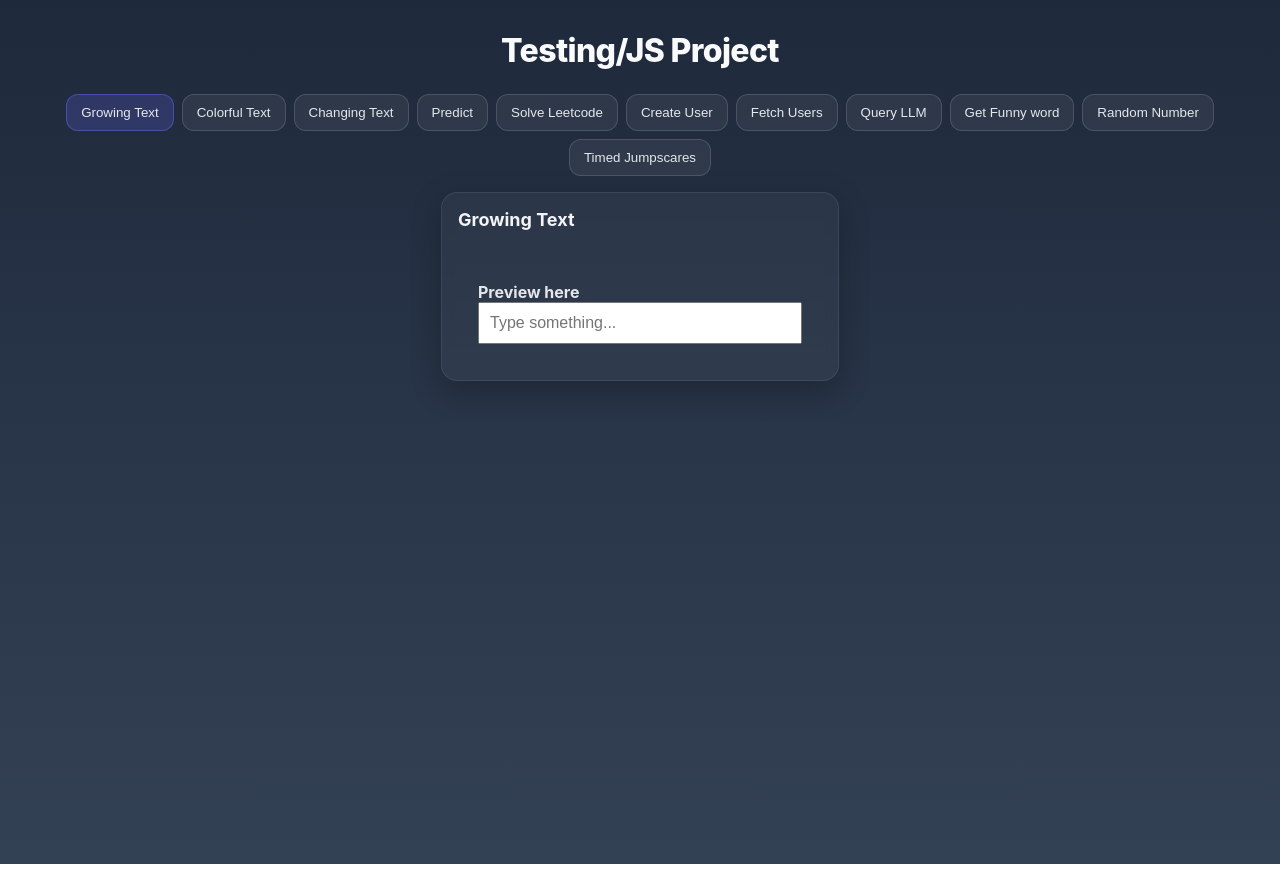
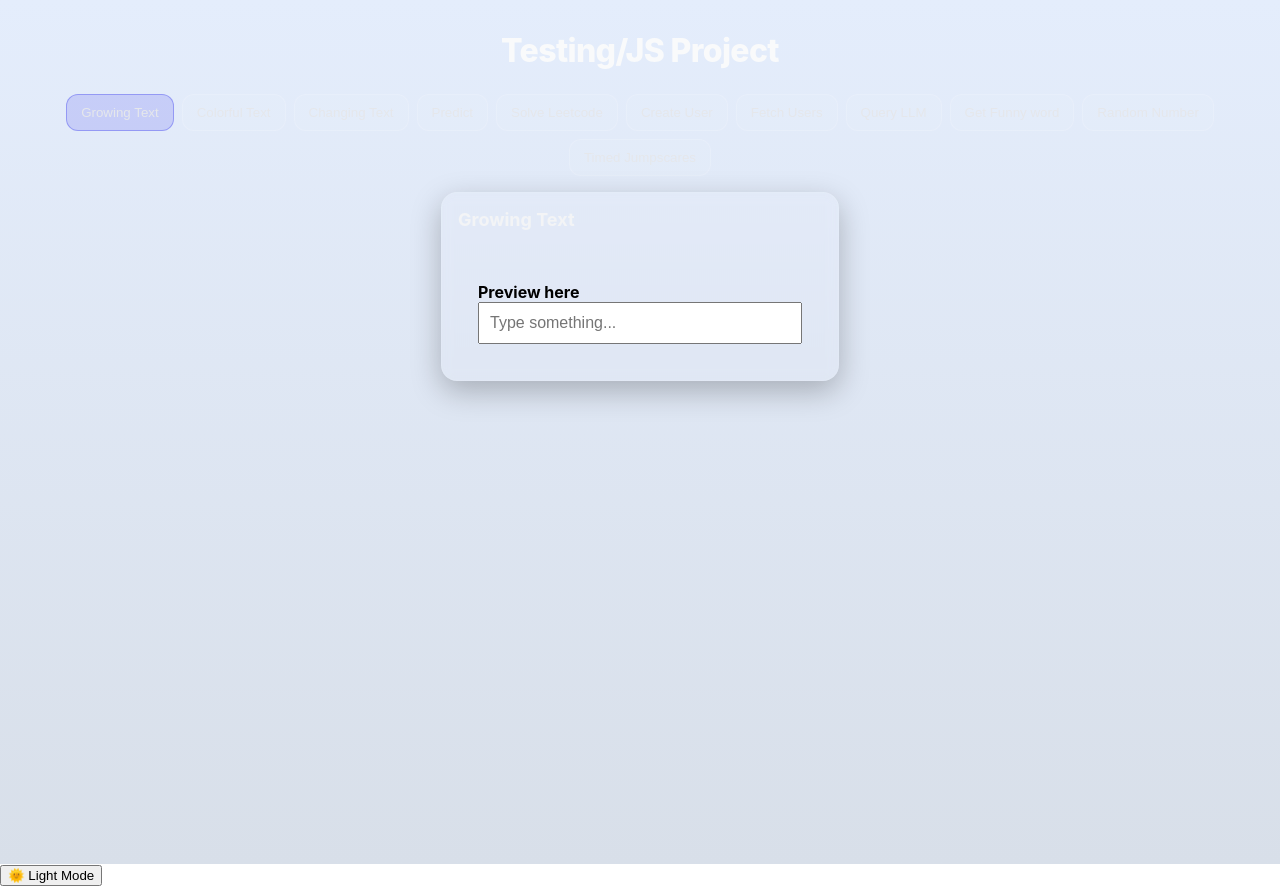
Before and after one commit to DKW2/react_js, a React (Create React App) app in the folder client/: page / in a window 1280 px wide. Before the commit the page ends 864 px from the top, so only its background shows below. Built offline with nearby package versions, Linux system fonts and the light colour scheme.

Commit message:
Coded small context to save light/dark theme

```diff
--- a/client/src/App.css
+++ b/client/src/App.css
@@ -2,11 +2,18 @@
   text-align: center;
 }
 
-.page {
+.dark_page {
   min-height: 100vh;
   background: linear-gradient(180deg, #1e293b 0%, #334155 100%);
   padding: 32px 16px;
   color: #e5e7eb;
+}
+
+.light_page {
+  min-height: 100vh;
+  background: linear-gradient(180deg, #e4edfc 0%, #d8dfe9 100%);
+  padding: 32px 16px;
+  color: #000000;
 }
 
 .container {
--- a/client/src/App.js
+++ b/client/src/App.js
@@ -1,85 +1,16 @@
 import './App.css';
 import React, { useMemo, useState, useEffect } from 'react';
-import GrowingText from "./components/GrowingText.jsx";
-import ColorfulText from './components/ColorfulText.jsx';
-import ChangingText from './components/ChangingText.tsx';
-import TimedJumpscare from './components/TimedJumpscare.tsx';
-import Predict from './components/Predict.jsx';
-import RandomNumber from './components/RandomNumber.jsx';
-import GetFunnyWord from './components/GetFunnyWord.jsx';
-import SolveLeetCode from './components/SolveLeetCode.jsx';
-import CreateUser from './components/CreateUser.jsx';
-import FetchUsers from './components/FetchUsers.jsx';
-import QueryLLM from './components/QueryLLM.jsx';
+import { ThemeProvider } from "./ThemeContext.jsx";
+import ThemeSwitch from './components/ThemeSwitch.jsx';
+import TabGroup from './components/TabGroup.jsx';
 
 function App() {
 
-  function textChange( text ){
-    const fontSize = Math.min(16 + text.length * 2, 72);
-    return fontSize
-  }
-
-  const tabs = useMemo(() => ([
-    { id: 'growing', label: 'Growing Text', render: () => (<GrowingText />) },
-    { id: 'colorful', label: 'Colorful Text', render: () => (<ColorfulText />) },
-    { id: 'changing', label: 'Changing Text', render: () => (<ChangingText textProperty='fontSize' textChange={textChange} />) },
-    { id: 'predict', label: 'Predict', render: () => (<Predict />) },
-    { id: 'leetcode', label: 'Solve Leetcode', render: () => (<SolveLeetCode />) },
-    { id: 'createuser', label: 'Create User', render: () => (<CreateUser />) },
-    { id: 'fetchusers', label: 'Fetch Users', render: () => (<FetchUsers />) },
-    { id: 'queryllm', label: 'Query LLM', render: () => (<QueryLLM />) },
-    { id: 'funny', label: 'Get Funny word', render: () => (<GetFunnyWord />) },
-    { id: 'random', label: 'Random Number', render: () => (<RandomNumber />) },
-    { id: 'jumpscares', label: 'Timed Jumpscares', render: () => (
-      <div className='Boo'>
-        {Array.from( {length: 3}, (_, i) => (
-          <TimedJumpscare key={i} waitTime={(i + 1) * 1000} scareTime={(i + 1) * 1000} />
-        )) }
-      </div>
-    ) },
-  ]), []);
-
-  const [activeTab, setActiveTab] = useState(() => {
-    // Initialize with saved tab or default to first tab
-    const savedTab = localStorage.getItem('activeTab');
-    return savedTab && tabs.find(tab => tab.id === savedTab) ? savedTab : tabs[0].id;
-  });
-
-  // Save active tab to localStorage whenever it changes
-  useEffect(() => {
-    localStorage.setItem('activeTab', activeTab);
-  }, [activeTab]);
-
   return (
-    <div className="page">
-      <div className="container">
-        <h1 className="title">Testing/JS Project</h1>
-        <div className="tabs">
-          <div className="tab-list" role="tablist" aria-label="Components">
-            {tabs.map((tab) => (
-              <button
-                key={tab.id}
-                role="tab"
-                aria-selected={activeTab === tab.id}
-                aria-controls={`panel-${tab.id}`}
-                id={`tab-${tab.id}`}
-                className={`tab ${activeTab === tab.id ? 'active' : ''}`}
-                onClick={() => setActiveTab(tab.id)}
-              >
-                {tab.label}
-              </button>
-            ))}
-          </div>
-
-          <section className="card tab-panel" role="tabpanel" id={`panel-${activeTab}`} aria-labelledby={`tab-${activeTab}`}>
-            <h2>{tabs.find(t => t.id === activeTab)?.label}</h2>
-            <div className="card-content">
-              {tabs.find(t => t.id === activeTab)?.render()}
-            </div>
-          </section>
-        </div>
-      </div>
-    </div>
+    <ThemeProvider>
+      <TabGroup />
+      <ThemeSwitch />
+    </ThemeProvider>
   );
 }
 
--- /dev/null
+++ b/client/src/ThemeContext.jsx
@@ -0,0 +1,30 @@
+import { createContext, useContext, useState } from "react";
+
+// 1️⃣ Create the context (with default undefined)
+const ThemeContext = createContext(undefined);
+
+// 2️⃣ Create a provider component
+export function ThemeProvider({ children }) {
+  const [theme, setTheme] = useState("light"); // "light" | "dark"
+
+  // toggle between modes
+  const toggleTheme = () => {
+    setTheme((prev) => (prev === "light" ? "dark" : "light"));
+  };
+
+  // value shared with the whole app
+  const value = { theme, toggleTheme };
+
+  return (
+    <ThemeContext.Provider value={value}>
+      {children}
+    </ThemeContext.Provider>
+  );
+}
+
+// 3️⃣ Custom hook (optional but recommended)
+export function useTheme() {
+  const context = useContext(ThemeContext);
+  if (!context) throw new Error("useTheme must be used inside ThemeProvider");
+  return context;
+}
--- /dev/null
+++ b/client/src/components/TabGroup.jsx
@@ -0,0 +1,87 @@
+import '../App.css';
+import React, { useMemo, useState, useEffect } from 'react';
+import GrowingText from "./GrowingText.jsx";
+import ColorfulText from './ColorfulText.jsx';
+import ChangingText from './ChangingText.tsx';
+import TimedJumpscare from './TimedJumpscare.tsx';
+import Predict from './Predict.jsx';
+import RandomNumber from './RandomNumber.jsx';
+import GetFunnyWord from './GetFunnyWord.jsx';
+import SolveLeetCode from './SolveLeetCode.jsx';
+import CreateUser from './CreateUser.jsx';
+import FetchUsers from './FetchUsers.jsx';
+import QueryLLM from './QueryLLM.jsx';
+import { useTheme } from "../ThemeContext.jsx";
+
+function App() {
+
+const { theme } = useTheme();
+
+  function textChange( text ){
+    const fontSize = Math.min(16 + text.length * 2, 72);
+    return fontSize
+  }
+
+  const tabs = useMemo(() => ([
+    { id: 'growing', label: 'Growing Text', render: () => (<GrowingText />) },
+    { id: 'colorful', label: 'Colorful Text', render: () => (<ColorfulText />) },
+    { id: 'changing', label: 'Changing Text', render: () => (<ChangingText textProperty='fontSize' textChange={textChange} />) },
+    { id: 'predict', label: 'Predict', render: () => (<Predict />) },
+    { id: 'leetcode', label: 'Solve Leetcode', render: () => (<SolveLeetCode />) },
+    { id: 'createuser', label: 'Create User', render: () => (<CreateUser />) },
+    { id: 'fetchusers', label: 'Fetch Users', render: () => (<FetchUsers />) },
+    { id: 'queryllm', label: 'Query LLM', render: () => (<QueryLLM />) },
+    { id: 'funny', label: 'Get Funny word', render: () => (<GetFunnyWord />) },
+    { id: 'random', label: 'Random Number', render: () => (<RandomNumber />) },
+    { id: 'jumpscares', label: 'Timed Jumpscares', render: () => (
+      <div className='Boo'>
+        {Array.from( {length: 3}, (_, i) => (
+          <TimedJumpscare key={i} waitTime={(i + 1) * 1000} scareTime={(i + 1) * 1000} />
+        )) }
+      </div>
+    ) },
+  ]), []);
+
+  const [activeTab, setActiveTab] = useState(() => {
+    // Initialize with saved tab or default to first tab
+    const savedTab = localStorage.getItem('activeTab');
+    return savedTab && tabs.find(tab => tab.id === savedTab) ? savedTab : tabs[0].id;
+  });
+
+  // Save active tab to localStorage whenever it changes
+  useEffect(() => {
+    localStorage.setItem('activeTab', activeTab);
+  }, [activeTab]);
+
+  return (
+    <div className= {theme === "dark" ? "dark_page" : "light_page"}>
+        <h1 className="title">Testing/JS Project</h1>
+        <div className="tabs">
+        <div className="tab-list" role="tablist" aria-label="Components">
+            {tabs.map((tab) => (
+            <button
+                key={tab.id}
+                role="tab"
+                aria-selected={activeTab === tab.id}
+                aria-controls={`panel-${tab.id}`}
+                id={`tab-${tab.id}`}
+                className={`tab ${activeTab === tab.id ? 'active' : ''}`}
+                onClick={() => setActiveTab(tab.id)}
+            >
+                {tab.label}
+            </button>
+            ))}
+        </div>
+
+        <section className="card tab-panel" role="tabpanel" id={`panel-${activeTab}`} aria-labelledby={`tab-${activeTab}`}>
+            <h2>{tabs.find(t => t.id === activeTab)?.label}</h2>
+            <div className="card-content">
+            {tabs.find(t => t.id === activeTab)?.render()}
+            </div>
+        </section>
+        </div>
+    </div>
+  );
+}
+
+export default App;
--- /dev/null
+++ b/client/src/components/ThemeSwitch.jsx
@@ -0,0 +1,13 @@
+import { useTheme } from "../ThemeContext.jsx";
+
+function ThemeSwitch() {
+  const { theme, toggleTheme } = useTheme();
+
+  return (
+    <button onClick={toggleTheme}>
+      {theme === "light" ? "🌞 Light Mode" : "🌙 Dark Mode"}
+    </button>
+  );
+}
+
+export default ThemeSwitch;
```
